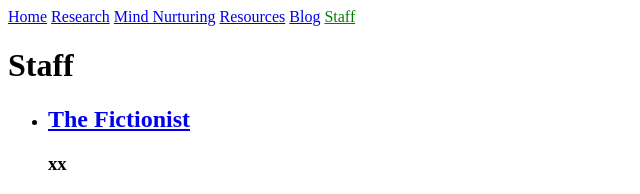
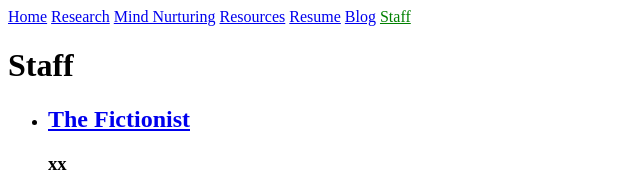
Before and after one commit to Qiana0223/qiana0223.github.io, a Jekyll site: the page built from staff.html, in a window 1280 px wide. Shown: the top 194 px of the page, without its empty margins (0-640 px from the left). Built offline with Jekyll 4.4.1, drawn with Linux system fonts in a browser that asks for light colours.

Commit message:
Update navigation.yml

```diff
--- a/_data/navigation.yml
+++ b/_data/navigation.yml
@@ -6,6 +6,8 @@
   link: /mind_nurturing.html
 - name: Resources
   link: /resources.html
+- name: Resume
+  link: https://qiana0223.github.io/wqp1/
 - name: Blog
   link: /blog.html
 - name: Staff
```
